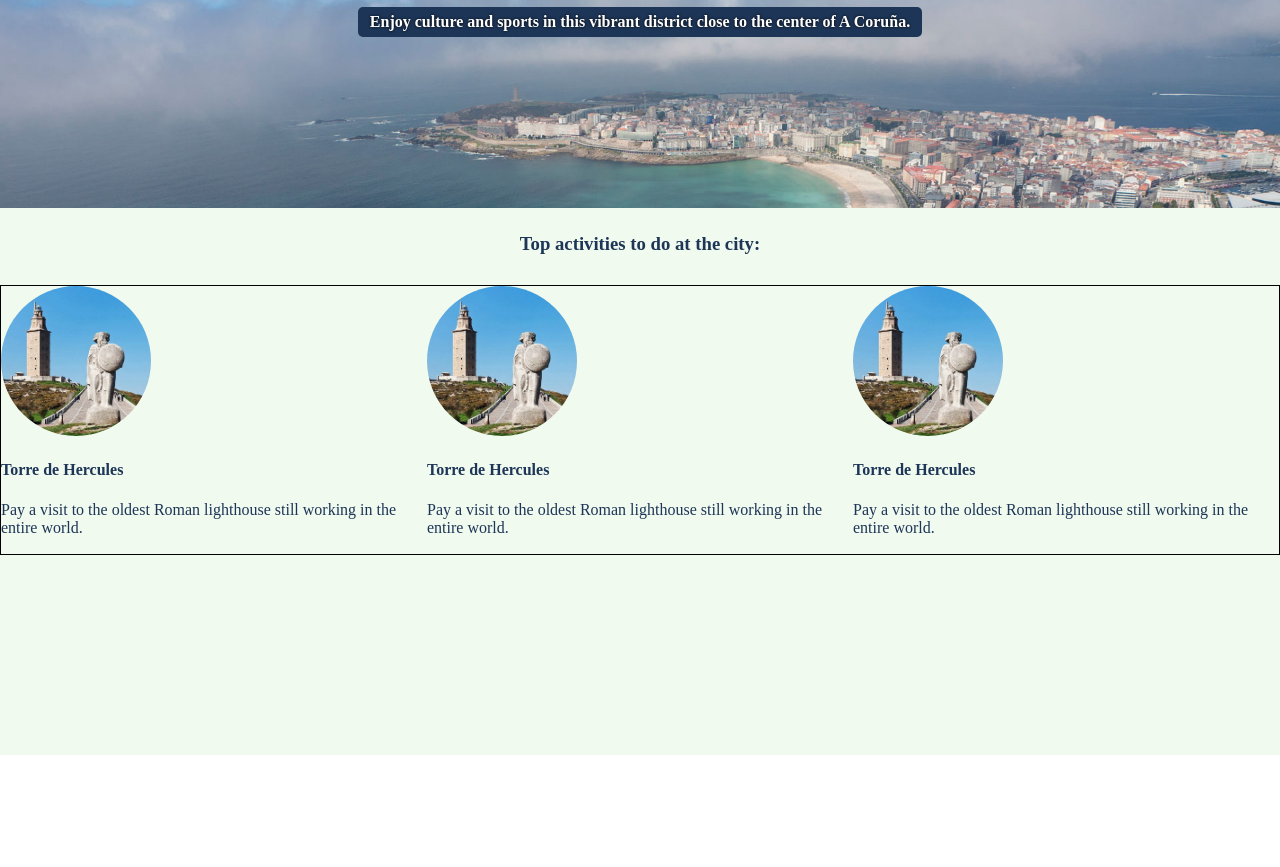
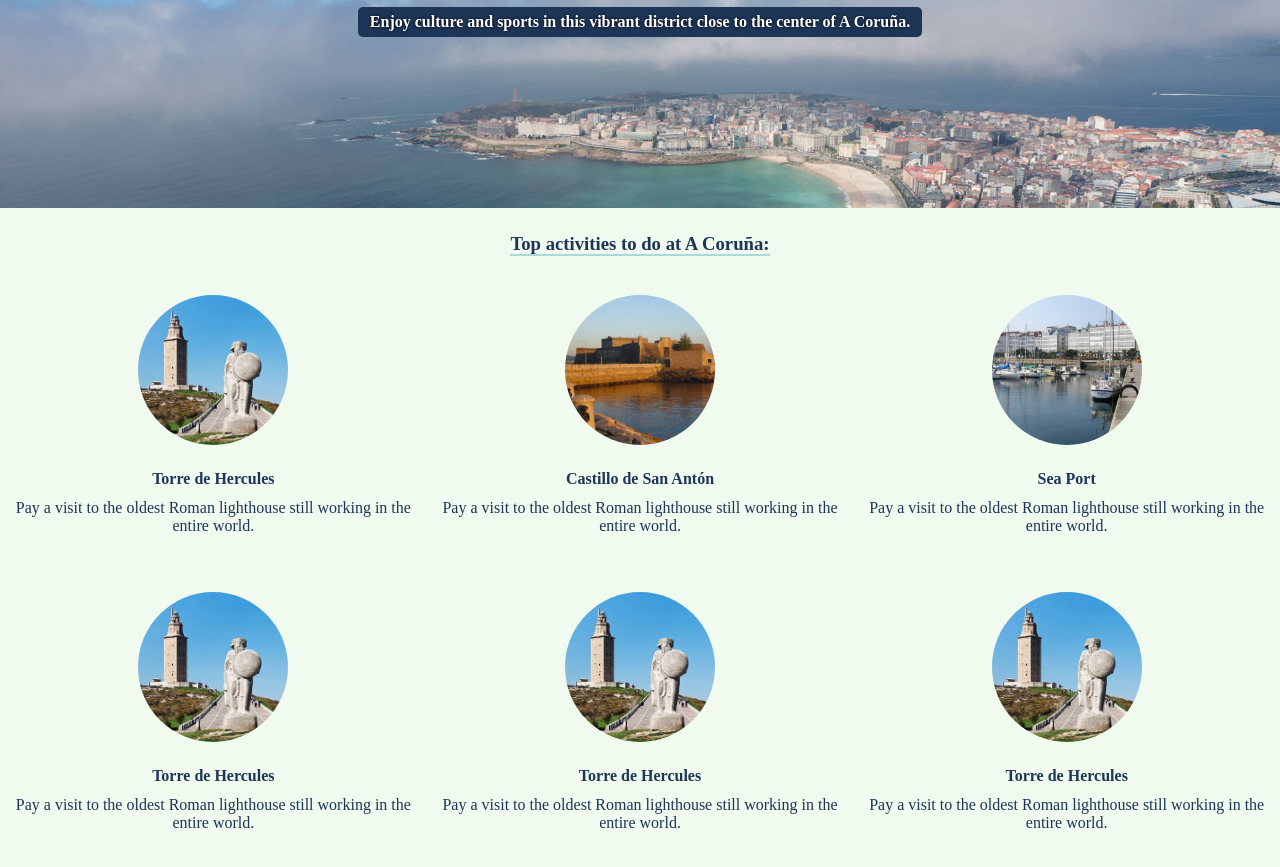
Before and after one commit to fmjaime/Hometown-Homepage, a website built with Vite: page index.html in a window 1280 px wide. Shown: the part 81-948 px from the top of the page. Before the commit the page ends 836 px from the top, so only its background shows below. Built offline with nearby package versions, Linux system fonts and the light colour scheme.

Commit message:
Updated content section

```diff
--- a/index.html
+++ b/index.html
@@ -11,22 +11,41 @@
             </h4>
         </div>
         <div id="activities">
-            <h3 id="activities-title">Top activities to do at the city:</h3>
-            <div class="columns">
-                <div class="activities-content">
+            <h3 id="activities-title">
+                <span id="underline">Top activities to do at A Coruña:</span>
+            </h3>
+            <div id="content">
+                <div class="try">
                     <img class="activities-pic" src="images/Torre-de-hercules.jpg">
-                    <h4>Torre de Hercules</h4>
-                    <p>Pay a visit to the oldest Roman lighthouse still working in the entire world.</p>
+                    <h4 class="activities-title">Torre de Hercules</h4>
+                    <p class="activities-description">Pay a visit to the oldest Roman lighthouse still working in the entire world.</p>
                 </div>
-                <div class="activities-content">
+                <div>
+                    <img class="activities-pic" src="images/Castillo-San-Anton.png">
+                    <h4 class="activities-title">Castillo de San Antón</h4>
+                    <p class="activities-description">Pay a visit to the oldest Roman lighthouse still working in the entire world.</p>
+                </div>
+                <div>
+                    <img class="activities-pic" src="images/Port.jpg">
+                    <h4 class="activities-title">Sea Port</h4>
+                    <p class="activities-description">Pay a visit to the oldest Roman lighthouse still working in the entire world.</p>
+                </div>
+            </div>
+            <div id="content">
+                <div class="try">
                     <img class="activities-pic" src="images/Torre-de-hercules.jpg">
-                    <h4>Torre de Hercules</h4>
-                    <p>Pay a visit to the oldest Roman lighthouse still working in the entire world.</p>
+                    <h4 class="activities-title">Torre de Hercules</h4>
+                    <p class="activities-description">Pay a visit to the oldest Roman lighthouse still working in the entire world.</p>
                 </div>
-                <div class="activities-content">
+                <div>
                     <img class="activities-pic" src="images/Torre-de-hercules.jpg">
-                    <h4>Torre de Hercules</h4>
-                    <p>Pay a visit to the oldest Roman lighthouse still working in the entire world.</p>
+                    <h4 class="activities-title">Torre de Hercules</h4>
+                    <p class="activities-description">Pay a visit to the oldest Roman lighthouse still working in the entire world.</p>
+                </div>
+                <div>
+                    <img class="activities-pic" src="images/Torre-de-hercules.jpg">
+                    <h4 class="activities-title">Torre de Hercules</h4>
+                    <p class="activities-description">Pay a visit to the oldest Roman lighthouse still working in the entire world.</p>
                 </div>
             </div>
         </div>
--- a/styles.css
+++ b/styles.css
@@ -22,7 +22,6 @@ body {
     display: flex;
     flex-direction: column;
     align-items: center;
-
 }
 
 #header-title {
@@ -42,22 +41,34 @@ body {
 #activities {
     background: #F1FAEE;
     color: #1D3557;
-    padding-bottom: 200px;
-}
-
-.columns {
-    display: flex;
-    margin-top: 30px;
-    border: 1px solid black;
+    padding-bottom: 50px;
+    text-align: center;
 }
 
 #activities-title {
     margin: 0px;
     padding-top: 25px;
-    text-align: center;
+}
+
+#underline {
+    border-bottom: 2px solid #A8DADC;
+}
+
+#content {
+    display: flex;
+    justify-content: space-around;
+    margin-top: 40px;
 }
 
 .activities-pic {
     width: 150px;
     border-radius: 50%;
 }
+
+.activities-title {
+    margin-bottom: 0px;
+}
+
+.activities-description {
+    margin-top: 10px;
+}
```
Also changed, not shown: images/Castillo-San-Anton.png (added), images/Port.jpg (added).
